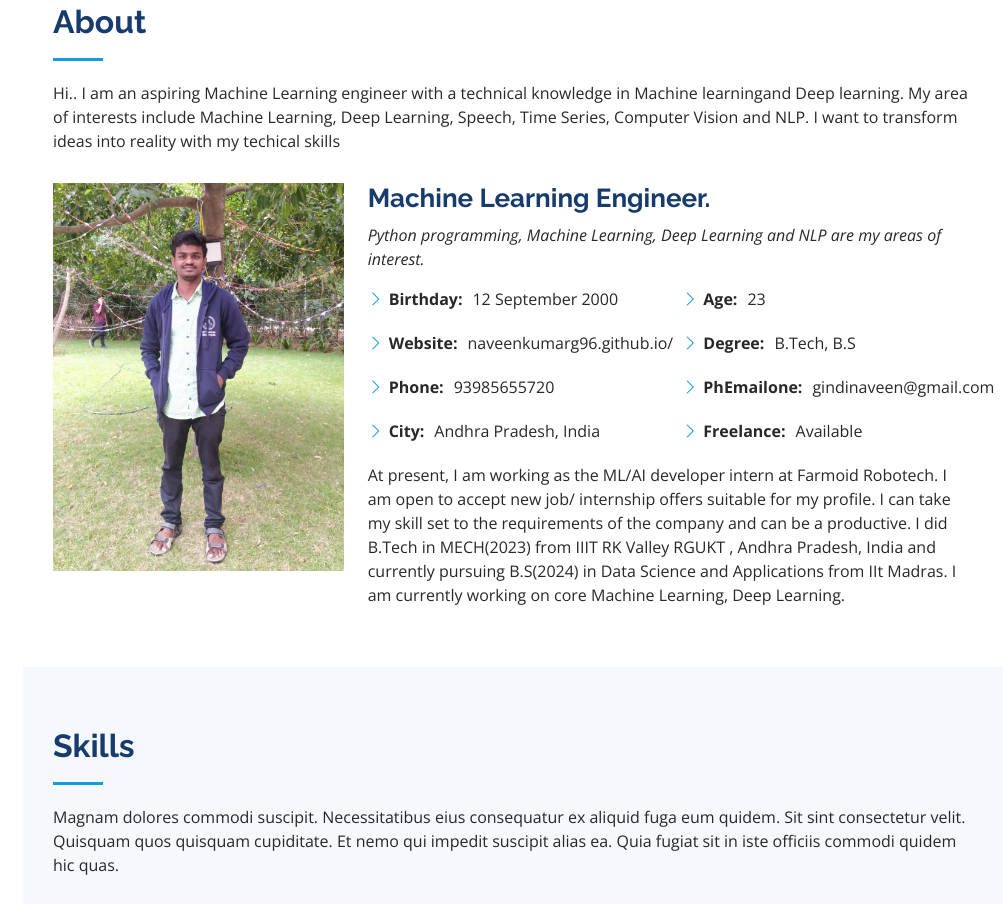
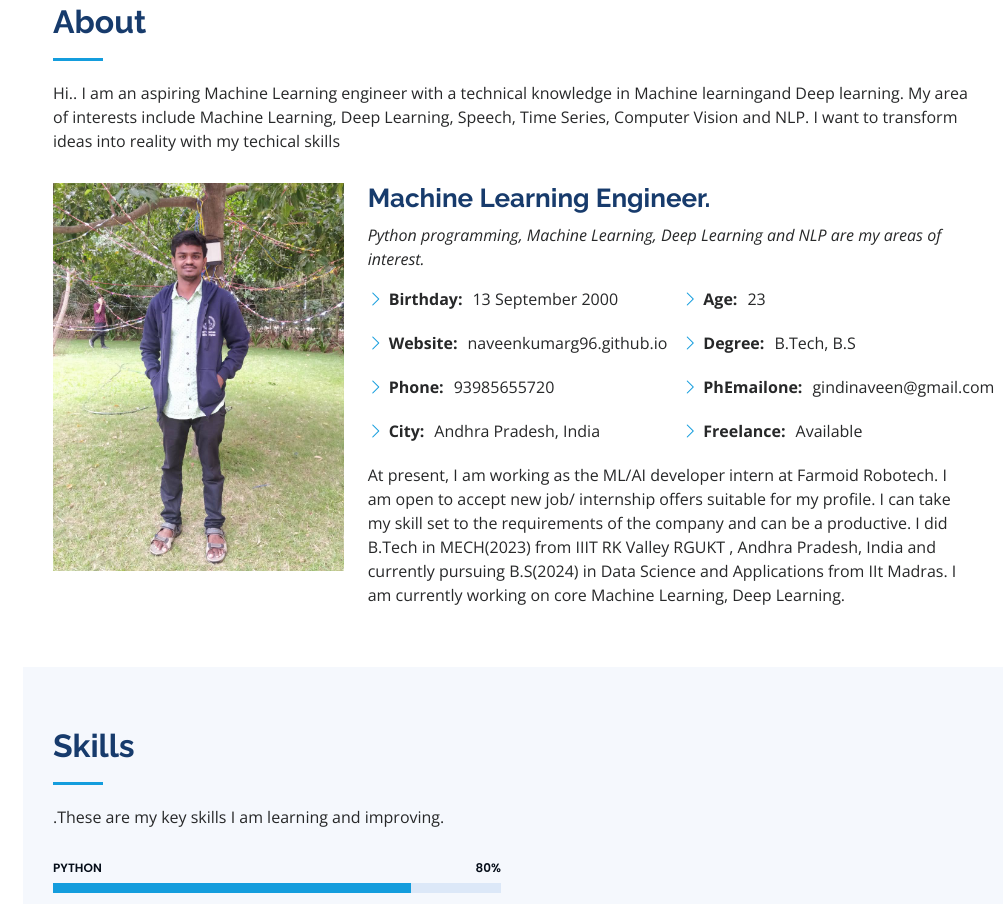
Before and after one commit to NaveenKumarG96/naveenkumarg96.github.io, a plain HTML site: page index.html in a window 1280 px wide. Shown: the part 857-1761 px from the top of the page, without its empty margins (277-1280 px from the left). Drawn offline with nearby package versions, Linux system fonts and the light colour scheme.

Commit message:
Update index.html

```diff
--- a/index.html
+++ b/index.html
@@ -102,8 +102,8 @@
             <div class="row">
               <div class="col-lg-6">
                 <ul>
-                  <li><i class="bi bi-chevron-right"></i> <strong>Birthday:</strong> <span>12 September 2000</span></li>
-                  <li><i class="bi bi-chevron-right"></i> <strong>Website:</strong> <span>naveenkumarg96.github.io/</span></li>
+                  <li><i class="bi bi-chevron-right"></i> <strong>Birthday:</strong> <span>13 September 2000</span></li>
+                  <li><i class="bi bi-chevron-right"></i> <strong>Website:</strong> <span>naveenkumarg96.github.io</span></li>
                   <li><i class="bi bi-chevron-right"></i> <strong>Phone:</strong> <span>93985655720</span></li>
                   <li><i class="bi bi-chevron-right"></i> <strong>City:</strong> <span>Andhra Pradesh, India</span></li>
                 </ul>
@@ -134,7 +134,7 @@
 
         <div class="section-title">
           <h2>Skills</h2>
-          <p>Magnam dolores commodi suscipit. Necessitatibus eius consequatur ex aliquid fuga eum quidem. Sit sint consectetur velit. Quisquam quos quisquam cupiditate. Et nemo qui impedit suscipit alias ea. Quia fugiat sit in iste officiis commodi quidem hic quas.</p>
+          <p>.These are my key skills I am learning and improving.</p>
         </div>
 
         <div class="row skills-content">
@@ -254,14 +254,14 @@
 
         <div class="section-title">
           <h2>Resume</h2>
-          <p>Magnam dolores commodi suscipit. Necessitatibus eius consequatur ex aliquid fuga eum quidem. Sit sint consectetur velit. Quisquam quos quisquam cupiditate. Et nemo qui impedit suscipit alias ea. Quia fugiat sit in iste officiis commodi quidem hic quas.</p>
+
         </div>
 
         <div class="row">
           <div class="col-lg-6" data-aos="fade-up">
             <h3 class="resume-title">Sumary</h3>
             <div class="resume-item pb-0">
-              <h4>Alex Smith</h4>
+              <h4>G Naveen Kumar</h4>
               <p><em>Aspiring Data Scientist with technical knowledge in Machine lEarning, Deep learning and Tensorflow.</em></p>
               <ul>
                 <li>Portland par 127,Orlando, FL</li>
```
